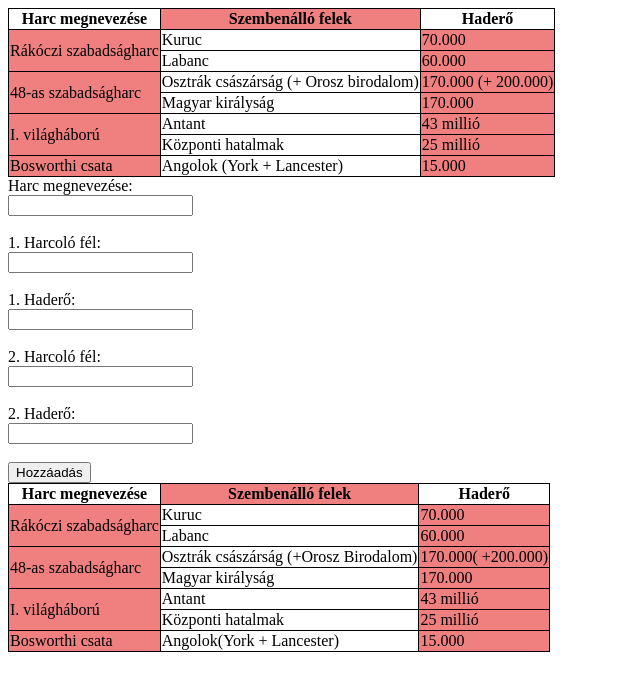
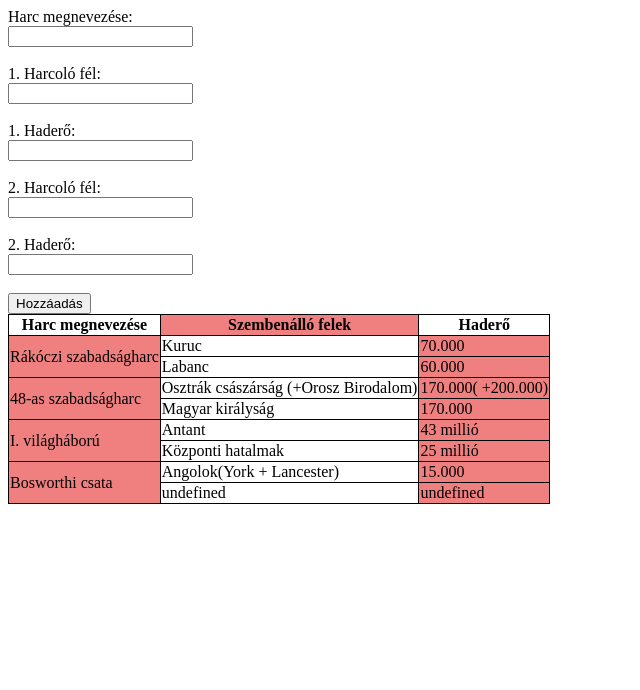
Before and after one commit to nemethkoppany/harcok, a plain HTML site: page index.html in a window 1280 px wide. Shown: the whole page, without its empty margins (0-640 px from the left). Drawn offline with Linux system fonts and the light colour scheme.

Commit message:
osszetett validacio vegrehajtasa linearisan

```diff
--- a/index.html
+++ b/index.html
@@ -10,57 +10,7 @@
 
 <body>
 
-    <table>
-        <colgroup>
-        <col span="1" style="background-color: lightcoral;">
-        <col span="1">
-        <col span="1" style="background-color: lightcoral;">
-        </colgroup>
-        <thead>
-            <tr>
-                <th>Harc megnevezése</th>
-                <th>Szembenálló felek</th>
-                <th>Haderő</th>
-            </tr>
-        </thead>
-        <tbody>
-            <tr>
-                <td rowspan="2">Rákóczi szabadságharc</td>
-                <td>Kuruc</td>
-                <td>70.000</td>
-            </tr>
-            <tr>
-                <td>Labanc</td>
-                <td>60.000</td>
-            </tr>
-            <tr>
-                <td rowspan="2">48-as szabadságharc</td>
-                <td>Osztrák császárság (+ Orosz birodalom)</td>
-                <td>170.000 (+ 200.000)</td>
-            </tr>
-            <tr>
-                <td>Magyar királyság</td>
-                <td>170.000</td>
-            </tr>
 
-            <tr>
-                <td rowspan="2">I. világháború</td>
-                <td>Antant</td>
-                <td>43 millió</td>
-            </tr>
-            <tr>
-                <td>Központi hatalmak</td>
-                <td>25 millió</td>
-            </tr>
-            </tr>
-
-            <tr>
-                <td>Bosworthi csata</td>
-                <td>Angolok (York + Lancester)</td>
-                <td>15.000</td>
-            </tr>
-        </tbody>
-    </table>
 
     <form id="form" action="#">
         <div class="field">
--- a/main.js
+++ b/main.js
@@ -90,7 +90,7 @@ function tableGenerate(){//Új funkció ami táblázatot generál
         military_power1.innerHTML = currentElement.military1;//Ez lesz a cellába írva
         tbody_tr.appendChild(military_power1);//Hozzáadjuk a sorhoz
 
-        if(currentElement.forces2 !== undefined  && currentElement.military2 !== undefined){//Hogyha a második félhez és azok haderejéhez is van valami írva
+        if(currentElement.forces2 !== ""  && currentElement.military2 !== ""){//Hogyha a második félhez és azok haderejéhez is van valami írva
 
             const second_row_tr = document.createElement("tr");//Akkor készítsen egy új sort
             tbody.appendChild(second_row_tr);//Amit rakjon bele a tbody-ba
@@ -129,7 +129,7 @@ form.addEventListener("submit",function(e){//Létrehozunk a formnak egy esemény
 
     function simpleValidation(input, errorMessage){//Egyszerű validációs függvény, paraméterekkel
         let valid = true;//Alapértelmezett értéke true, azért adjuk meg itt is, hogy ne legyen befojásolva a függvény kimenete egy másik függvény által ami esetleg megváltoztatja a valid értékét
-        if(input.value.trim() === ""){//Hogyha az bemeneti mezőben (Aminek az üres mezőit levágtuk az oldaláról) nincs semmi
+        if(input.value === ""){//Hogyha az bemeneti mezőben nincs semmi
             const parentElement = input.parentElement;//Bekérjük a parentelementet(Ami ebben az esetben a field)
             const error = parentElement.querySelector(".error");//Megkeresi, hogy ebben a parentben van-e error class-al ellátott elem
             if(error != undefined){//Ha az az elem üres(Az lesz mert föntebb lenulláztuk)
@@ -150,6 +150,17 @@ form.addEventListener("submit",function(e){//Létrehozunk a formnak egy esemény
         valid = false;//Legyen a valid értéke false
     }
 
+    if((military2.value === ""&&forces2.value !== "") || (military2.value !== "" && forces2.value === "")){//Megnézi, hogy ha a military2-ben nincs semmi, de a forces2-ben van valami és fordítva(Ez azért kell mert ezeknél csak akkor kell hibát dobni ha az egyik nincs megadva a másik viszont igen, egyébként ezen adatok nélkül is működhet a táblakitöltés)
+        if(forces2.value === ""){//Ha a forces2 nincs kitöltve
+            simpleValidation(forces2, "Minden haderőhöz tartozik egy harcoló fél");//Írjon ki hibaüzenetet
+
+        }
+        if(military2.value === ""){//Ha a military2 nincs kitöltve
+            simpleValidation(military2, "Minden harcoló félhez tarozik egy haderő");//Írjon ki hibaüzenetet
+
+        }
+        valid = false;//A valid értéke legyen false
+    }
     if(valid){//Ha a valid értéke true maradt(Amit abból állítunk meg, hogy a függvényhívások falseá véltoztatták e a valid értékét vagy sem)
     const war_name_value = war_name.value;//Ennek az elemnek megnézzük az értékét
     const forces1_value = forces1.value;//Ennek az elemnek megnézzük az értékét
```
